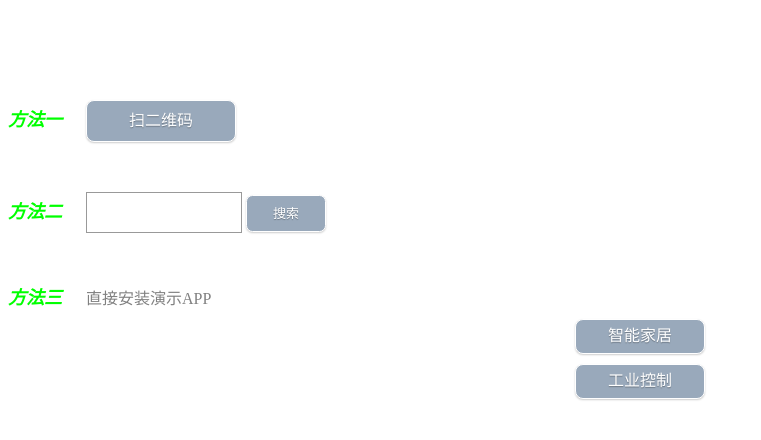
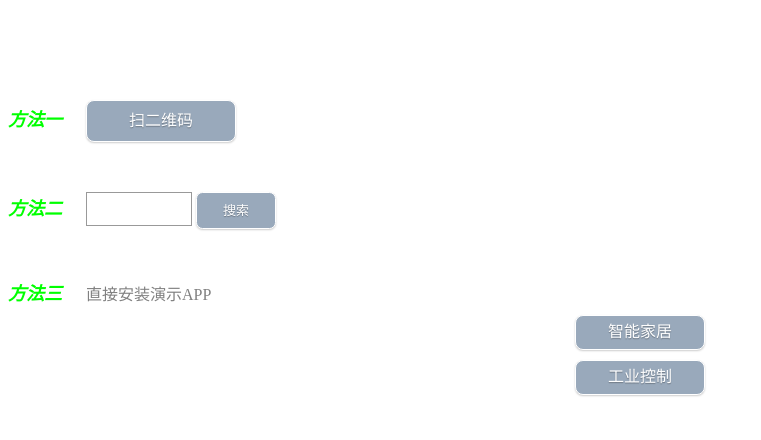
Before and after one commit to yu-yang-halo/ZeroDev, a plain HTML site: page ZeroDev/ui/home.html in a window 1280 px wide. Shown: the whole page, without its empty margins (0-761 px from the left). Drawn offline with Linux system fonts and the light colour scheme.

```diff
--- a/ZeroDev/ui/home.html
+++ b/ZeroDev/ui/home.html
@@ -11,8 +11,8 @@
 
 
 		#appsel{
-		height: 37px;
-		width: 150px;
+		height: 30px;
+		width: 100px;
 		font-size:18px;
 		margin-left: 20px;
 		}
```
Also changed, not shown: 18 other files.
